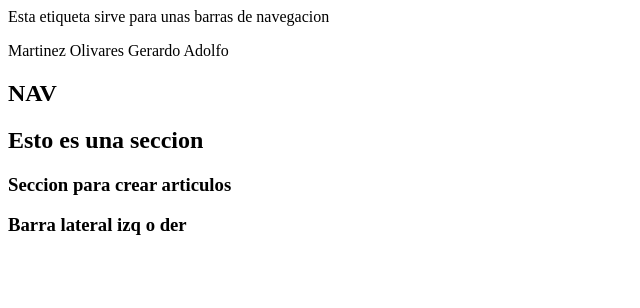
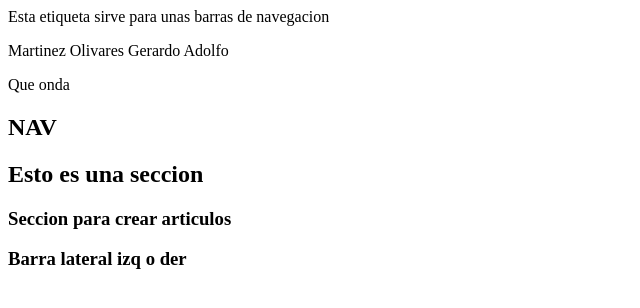
Before and after one commit to GerardoMartinez2002/4IV8-PSW-MARTINEZ-OLIVARES-GERARDO-ADOLFO, a plain HTML site: page index.html in a window 1280 px wide. Shown: the whole page, without its empty margins (0-640 px from the left). Drawn offline with Linux system fonts and the light colour scheme.

Commit message:
Mi primera pagina

```diff
--- a/index.html
+++ b/index.html
@@ -1,4 +1,5 @@
 <html lang="en">
+    <!-- git commit -m "Mi primera pagina" -->
 <head>
 
 <title>Mi primera pagina en HTML 5 </title>
@@ -8,6 +9,7 @@
     <nav>
         <p>Esta etiqueta sirve para unas barras de navegacion</p>
         <p>Martinez Olivares Gerardo Adolfo</p>
+        <p>Que onda</p>
         <h1>NAV</h1>
         </nav>
         <section>
```
